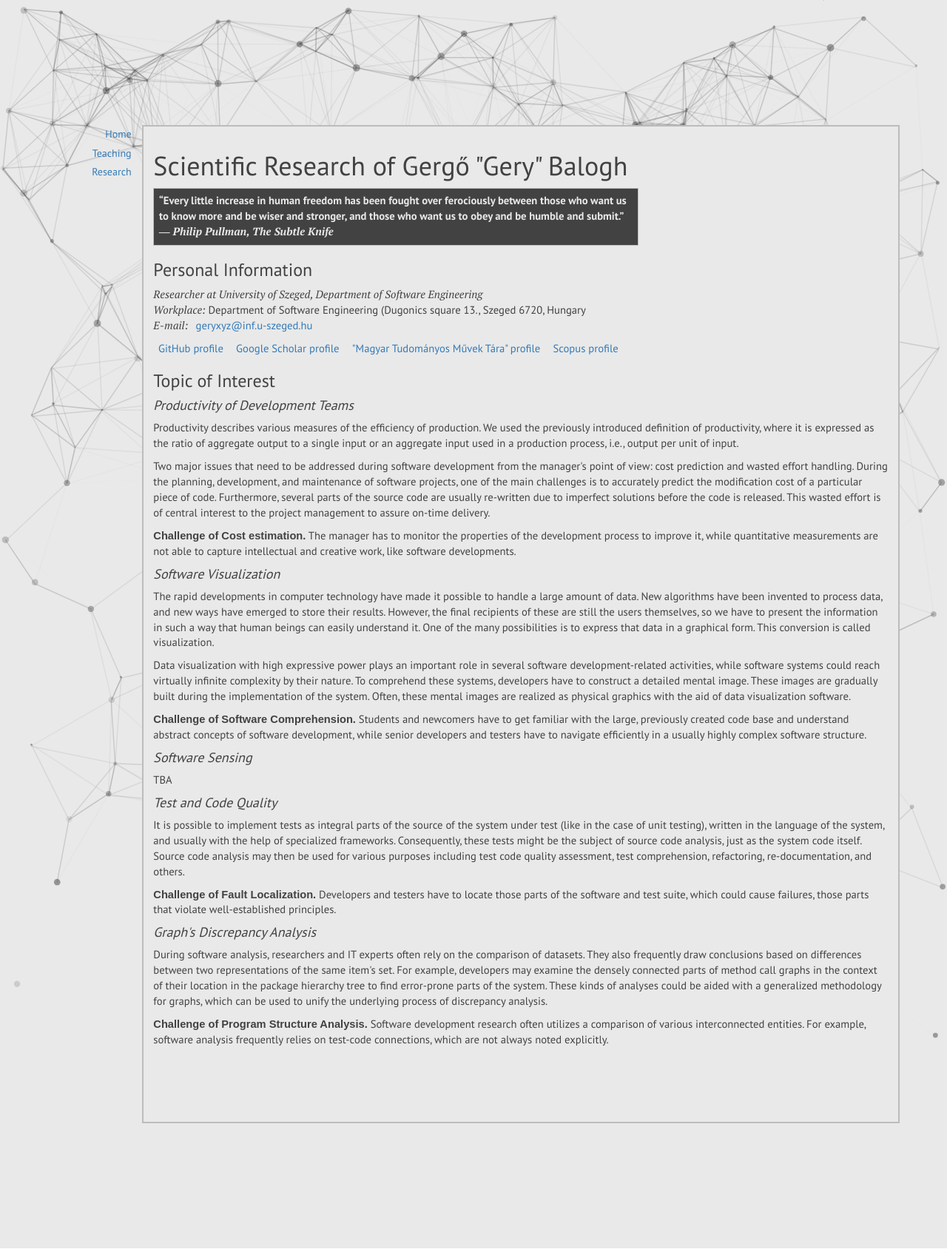
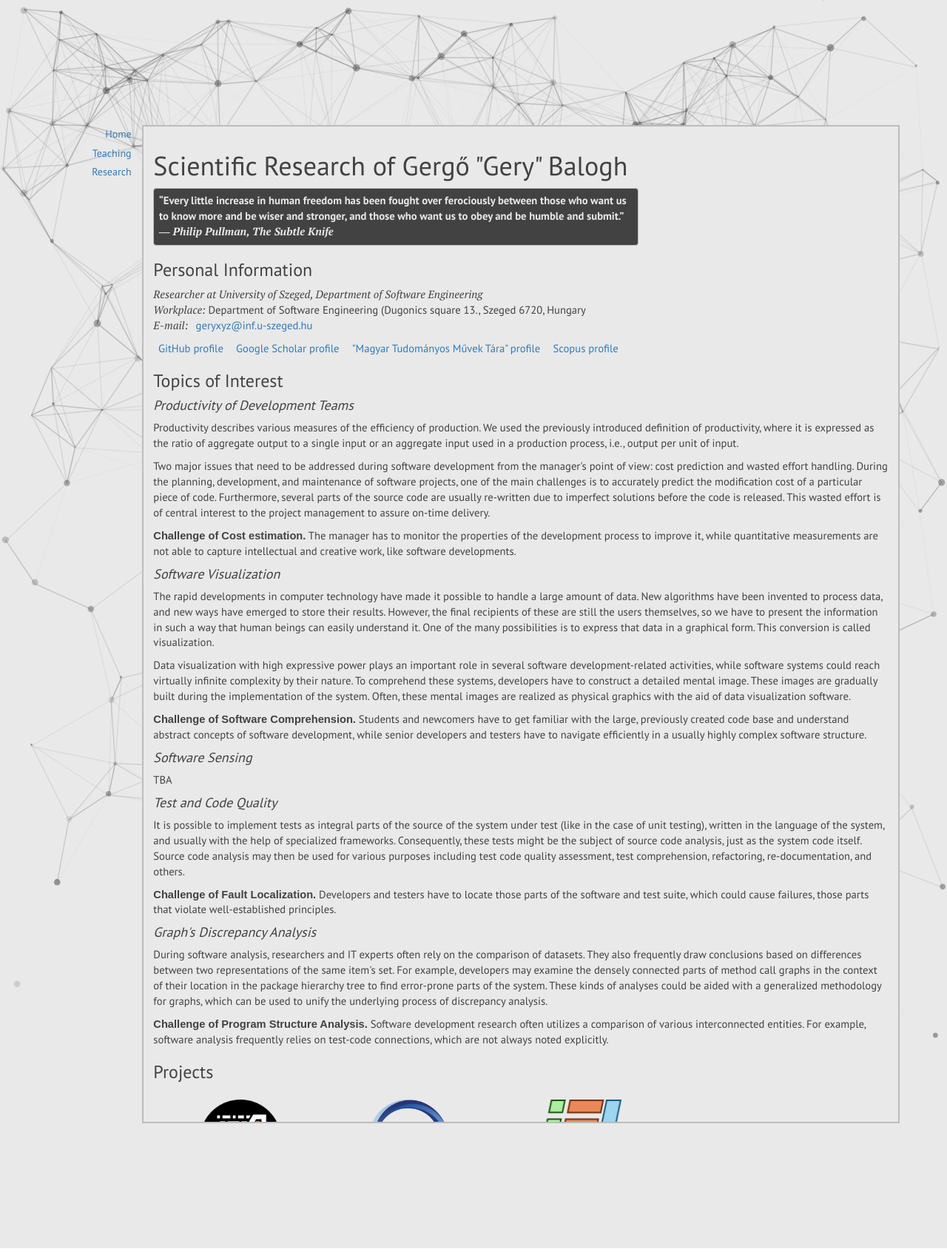
Before and after one commit to geryxyz/geryxyz, a Jekyll site: the page built from content/research.html, in a window 1280 px wide. Shown: the whole page at 74% size. Built offline with Jekyll 4.4.1, drawn with Linux system fonts in a browser that asks for light colours; nearby versions of some CDN libraries; some web fonts are replaced; library files that are not in the unit come from our copies.

Commit message:
projects for research page

```diff
--- a/content/research.html
+++ b/content/research.html
@@ -13,7 +13,7 @@
 	<p><a href="https://github.com/geryxyz">GitHub profile</a> <a href="https://scholar.google.com/citations?user=Xh0bbbQAAAAJ&hl=hu">Google Scholar profile</a> <a href="https://m2.mtmt.hu/gui2/?type=authors&mode=browse&sel=10055619">"Magyar Tudományos Művek Tára" profile</a> <a href="https://www.scopus.com/authid/detail.uri?authorId=55975863300">Scopus profile</a></p>
 </p>
 
-<h3>Topic of Interest</h3>
+<h3>Topics of Interest</h3>
 
 <h4>Productivity of Development Teams</h4>
 <p>Productivity describes various measures of the efficiency of production. We used the previously introduced definition of productivity, where it is expressed as the ratio of aggregate output to a single input or an aggregate input used in a production process, i.e., output per unit of input.</p>
@@ -48,3 +48,22 @@
 
 <p><span class="strong">Challenge of Program Structure Analysis.</span>
 Software development research often utilizes a comparison of various interconnected entities. For example, software analysis frequently relies on test-code connections, which are not always noted explicitly.</p>
+
+<h3>Projects</h3>
+<p class="center">
+	<div class="project">
+		<img class="logo" src="/content/research/codemetropolis.png"/><br/>
+		<a href="http://codemetropolis.github.io/CodeMetropolis/">CodeMetropolis</a><br/>
+		<span class="emph">See your software as never before.</span>
+	</div>
+	<div class="project">
+		<img class="logo" src="/content/research/bibHygeia.png"/><br/>
+		<a href="https://github.com/geryxyz/bibHygeia">bibHygeia</a><br/>
+		<span class="emph">Housekeeping for Bibtex Files</span>
+	</div>
+	<div class="project">
+		<img class="logo" src="/content/research/iFL4Eclipse.png"/><br/>
+		<a href="https://github.com/sed-szeged/iFL4Eclipse">iFL4Eclipse</a><br/>
+		<span class="emph">Interactive Fault Localization for Eclipse</span>
+	</div>
+</p>
--- a/main.scss
+++ b/main.scss
@@ -18,6 +18,9 @@
 
 $MelonJuice: #F23800;
 
+/*font-family: 'Jaldi', sans-serif;*/
+@import url('https://fonts.googleapis.com/css2?family=Jaldi:wght@700&display=swap');
+
 body {
 	margin: 0;
 }
@@ -37,14 +40,16 @@
 h1, h2, h3, h4, h5 {
 	margin: 0;
 	margin-top: 1ex;
+	margin-bottom: .1ex;
 	padding: 0;
+	font-family: 'Jaldi', sans-serif;
 }
 
 h1 {
 	font-weight: bold;
 	font-style: normal;
 	font-size: 28.8pt;
-	margin: 0pt;
+	margin-top: 0pt;
 }
 
 h2 {
@@ -62,7 +67,7 @@
 h4 {
 	font-weight: bold;
 	font-style: italic;
-	font-size: 17.8pt
+	font-size: 14pt
 }
 
 h5 {
@@ -146,13 +151,25 @@
 	padding: 1pt 5pt;
 }
 
+div.project {
+	display: inline-block;
+	text-align: center;
+	margin: 10pt;
+}
+
 img.ico {
 	float: left;
-	height: 30ex;
+	height: 35ex;
 	border: solid $bc 1pt;
 	margin: 0;
 	margin-right: 10pt;
 	padding: 0;
+}
+
+img.logo {
+	display: inline;
+	height: 15ex;
+	border: none;
 }
 
 p.audience {
@@ -170,6 +187,11 @@
 	border: solid 1pt $bc;
 	color: $steadygrey;
 	background: $route66;
+	border-radius: 3pt;
+}
+
+p.center {
+	text-align: center;
 }
 
 span.emph {
```
Also changed, not shown: content/teaching.html (+2 -6 lines), content/research/bibHygeia.png (added), content/research/codemetropolis.png (added), content/research/iFL4Eclipse.png (added).
